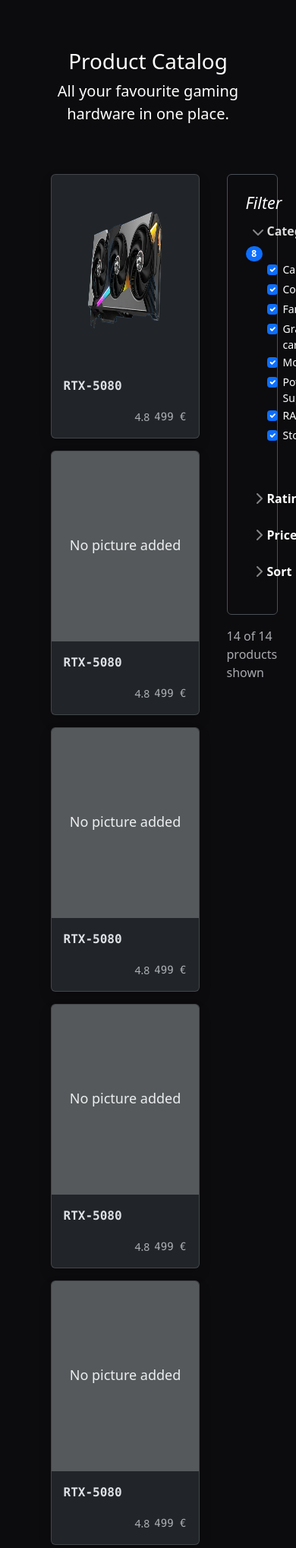
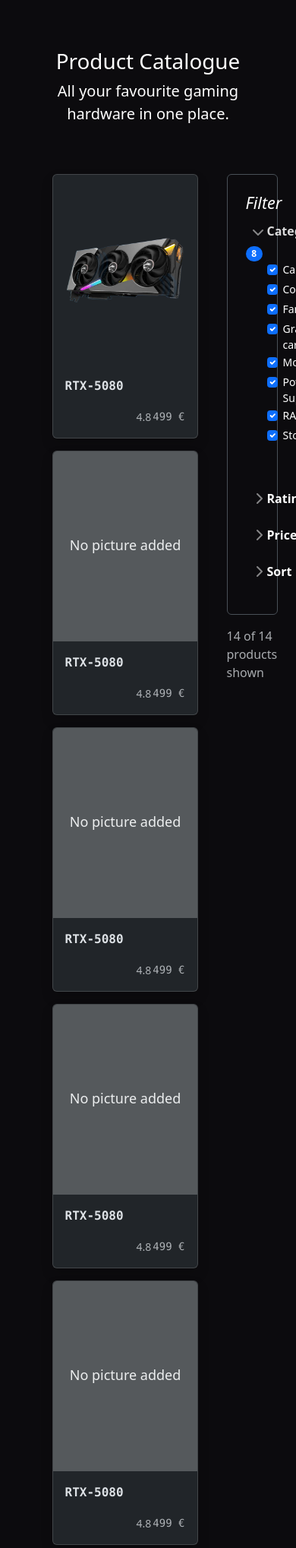
Before and after one commit to niederwieserj/weben-prj-grp-3, a PHP site: page /frontend/sites/products.html in a window 390 px wide; the page is wider, and only the part inside the window is pictured. Shown: the part 211-2248 px from the top of that part at 76% size. Run offline with PHP 8.4, Linux system fonts and the light colour scheme; data comes from the database, SQL or seed files in the repository; some libraries are stand-ins or nearby versions.

Commit message:
added custom css for improved product card responsiveness

```diff
--- a/www/frontend/css/products.css
+++ b/www/frontend/css/products.css
@@ -1,4 +1,6 @@
-.dropdown-toggle { outline: 0; }
+.dropdown-toggle {
+  outline: 0;
+}
 
 .btn-toggle {
   padding: .25rem .5rem;
@@ -6,6 +8,7 @@
   color: var(--bs-emphasis-color);
   background-color: transparent;
 }
+
 .btn-toggle:hover,
 .btn-toggle:focus {
   color: rgba(var(--bs-emphasis-color-rgb), .85);
@@ -27,6 +30,7 @@
 .btn-toggle[aria-expanded="true"] {
   color: rgba(var(--bs-emphasis-color-rgb), .85);
 }
+
 .btn-toggle[aria-expanded="true"]::before {
   transform: rotate(90deg);
 }
@@ -36,7 +40,85 @@
   margin-top: .125rem;
   margin-left: 1.25rem;
 }
+
 .btn-toggle-nav a:hover,
 .btn-toggle-nav a:focus {
   background-color: var(--bs-tertiary-bg);
 }
+
+
+/*Product cards: custom breakpoints/formatting*/
+.p-5 { /*product image within product card*/
+  align-self: center;
+  object-fit: contain;
+}
+
+
+.col {
+  flex: 0 0 100%;
+  max-width: 100%;
+  padding: 0 10px;
+}
+
+/*2 columns >800px */
+@media (min-width: 800px) {
+  .col {
+    flex: 0 0 50%;
+    max-width: 50%;
+  }
+
+}
+
+/*3 columns >1400px */
+@media (min-width: 1400px) {
+  .col {
+    flex: 0 0 33.3333%;
+    max-width: 33.3333%;
+  }
+
+  .p-5 {
+    max-width: 350px;
+    max-height: 350px;
+  }
+
+}
+
+/*max widths for product card images*/
+@media (max-width: 1100px) {
+  .p-5 {
+    max-width: 270px;
+    max-height: 270px;
+  }
+}
+
+@media (max-width: 1690px) {
+  .p-5 {
+    max-width: 310px;
+    max-height: 310px;
+  }
+}
+
+@media (max-width: 485px) {
+  .p-5 {
+    max-width: 250px;
+    max-height: 250px;
+  }
+}
+
+
+
+
+
+/*wrapping row*/
+.row {
+  display: flex;
+  flex-wrap: wrap;
+}
+
+/*smoother transition between product image resizing*/
+body, img {
+    transition:all .3s linear;
+    -o-transition:all .3s linear;
+    -moz-transition:all .3s linear;
+    -webkit-transition:all .3s linear;
+}
--- a/www/frontend/sites/products.html
+++ b/www/frontend/sites/products.html
@@ -30,7 +30,7 @@
         <section class="py-5 text-center container">
           <div class="row py-lg-5">
             <div class="col-lg-6 col-md-8 mx-auto">
-              <h1 class="fw-light">Product Catalog</h1>
+              <h1 class="fw-light">Product Catalogue</h1>
               <p class="lead">
                 All your favourite gaming hardware in one place.
               </p>
```
